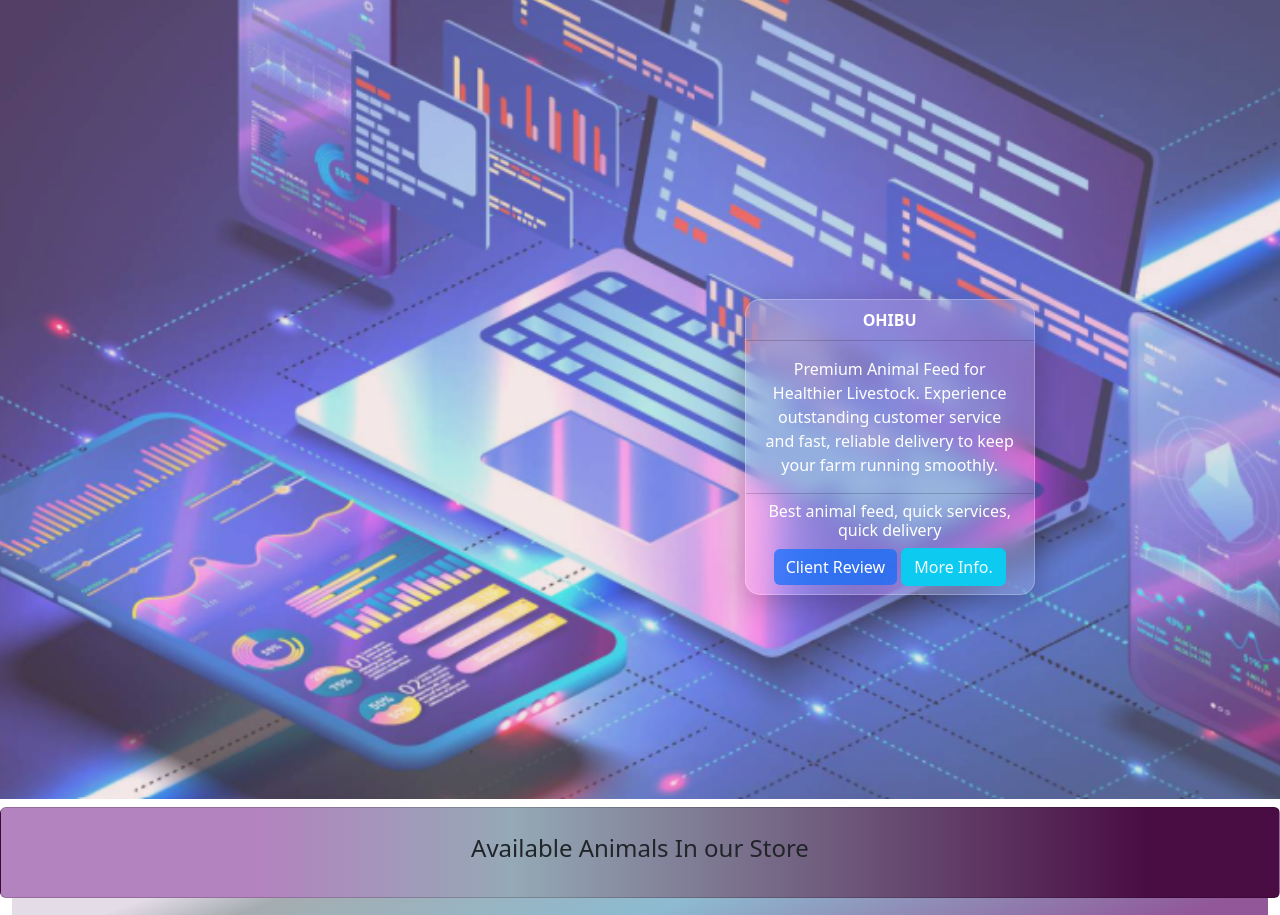
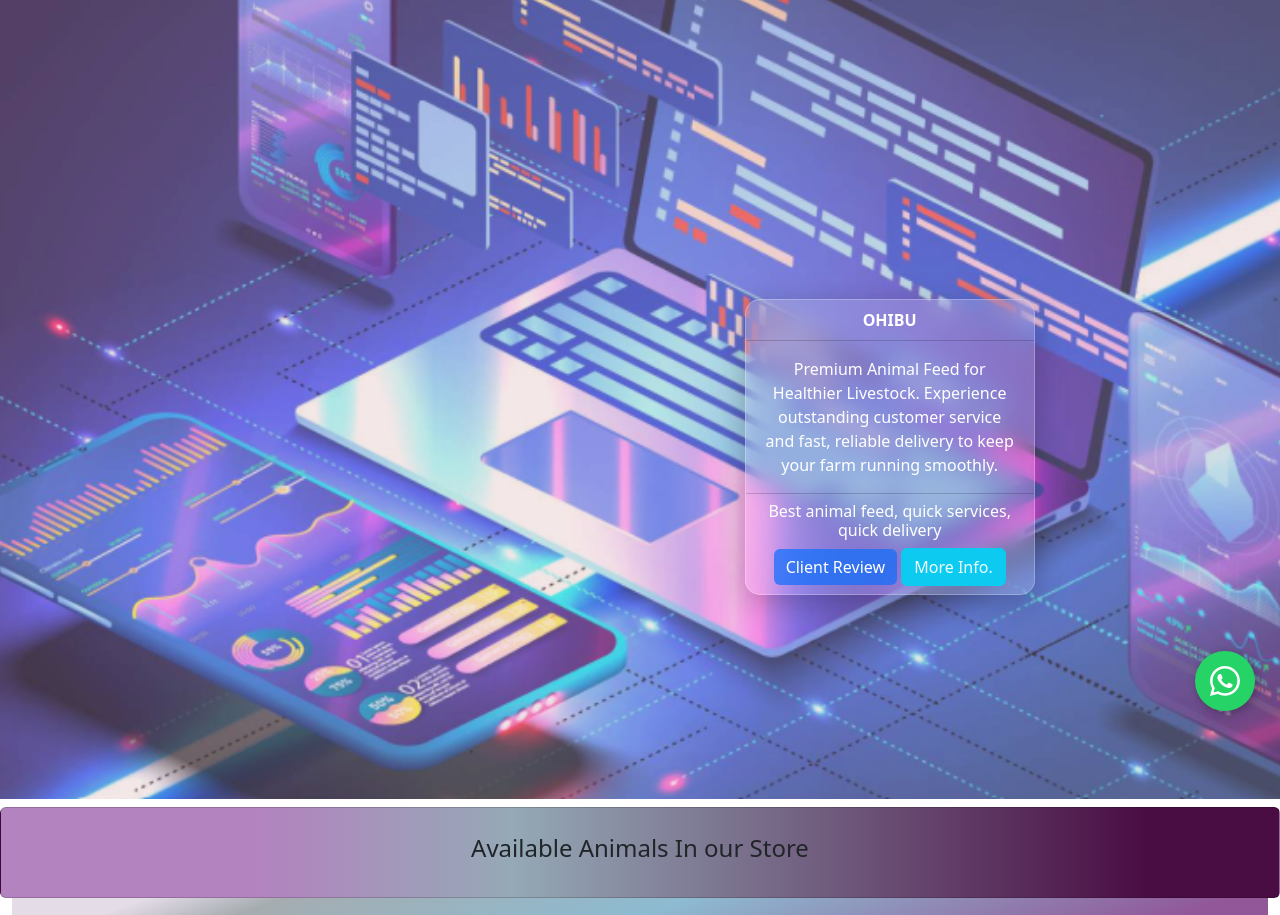
Before and after one commit to UZAJoseph/Livestock-Feed-ims, a Django app: page / in a window 1280 px wide. Shown: the part 64-979 px from the top of the page. Run offline with Django 5.2, Linux system fonts and the light colour scheme; data comes from the database, SQL or seed files in the repository; data that the repository does not hold is empty.

Commit message:
add whatsApp icon and enable its messaging

```diff
--- a/templates/base.html
+++ b/templates/base.html
@@ -10,6 +10,32 @@
     <link rel="stylesheet" href="https://cdn.jsdelivr.net/npm/bootstrap-icons@1.11.3/font/bootstrap-icons.css">
     <script src="https://cdn.jsdelivr.net/npm/bootstrap@5.3.3/dist/js/bootstrap.bundle.min.js"></script>
     <style>
+        .whatsapp-float {
+            position: fixed;
+            bottom: 25px;
+            right: 25px;
+            background-color: #25D366;
+            color: #FFF;
+            border-radius: 50%;
+            text-align: center;
+            width: 60px;
+            height: 60px;
+            font-size: 30px;
+            box-shadow: 2px 2px 10px rgba(0, 0, 0, 0.3);
+            z-index: 1050;
+            display: flex;
+            align-items: center;
+            justify-content: center;
+            transition: transform 0.2s ease, background-color 0.2s ease;
+        }
+
+        .whatsapp-float:hover {
+            color: #FFF;
+            background-color: #1ebe5a;
+            transform: scale(1.08);
+            font-size: 30px;
+        }
+
         .mixcolor {
             background: linear-gradient(90deg, #b383bf 20%, #95a9b6 40%, #490c43 90%);
             min-height: 9%;
@@ -223,8 +249,8 @@
                         </li>
                         {% endif %}
                         {% if request.user.is_authenticated %}
-    <a href="{% url 'client_dashboard' %}" class="nav-link">My Orders</a>
-{% endif %}
+                        <a href="{% url 'client_dashboard' %}" class="nav-link">My Orders</a>
+                        {% endif %}
 
                         {% if user.is_authenticated and perms.product.can_view_dashboard %}
                         <li class="nav-item">
@@ -338,8 +364,8 @@
                             {% else %}
                             <a href="#" class="btn btn-primary" onclick="markOrderIntent('now')" data-bs-toggle="modal"
                                 data-bs-target="#authModal">Order Now</a>
-                            <a href="#" class="btn btn-secondary" onclick="markOrderIntent('book')" data-bs-toggle="modal"
-                                data-bs-target="#authModal">Book Now</a>
+                            <a href="#" class="btn btn-secondary" onclick="markOrderIntent('book')"
+                                data-bs-toggle="modal" data-bs-target="#authModal">Book Now</a>
                             {% endif %}
                         </div>
                     </div>
@@ -543,6 +569,10 @@
             </footer>
 
         </section>
+        <a href="https://wa.me/250787551120?text=Hello%20OHIBU%2C%20I%20would%20like%20to%20know%20more%20about%20your%20animal%20feed."
+   class="whatsapp-float" target="_blank" rel="noopener noreferrer" aria-label="Chat with us on WhatsApp">
+    <i class="bi bi-whatsapp"></i>
+</a>
     </div>
     {% include 'auth.html' %}
     {% include 'review.html' %}
```
